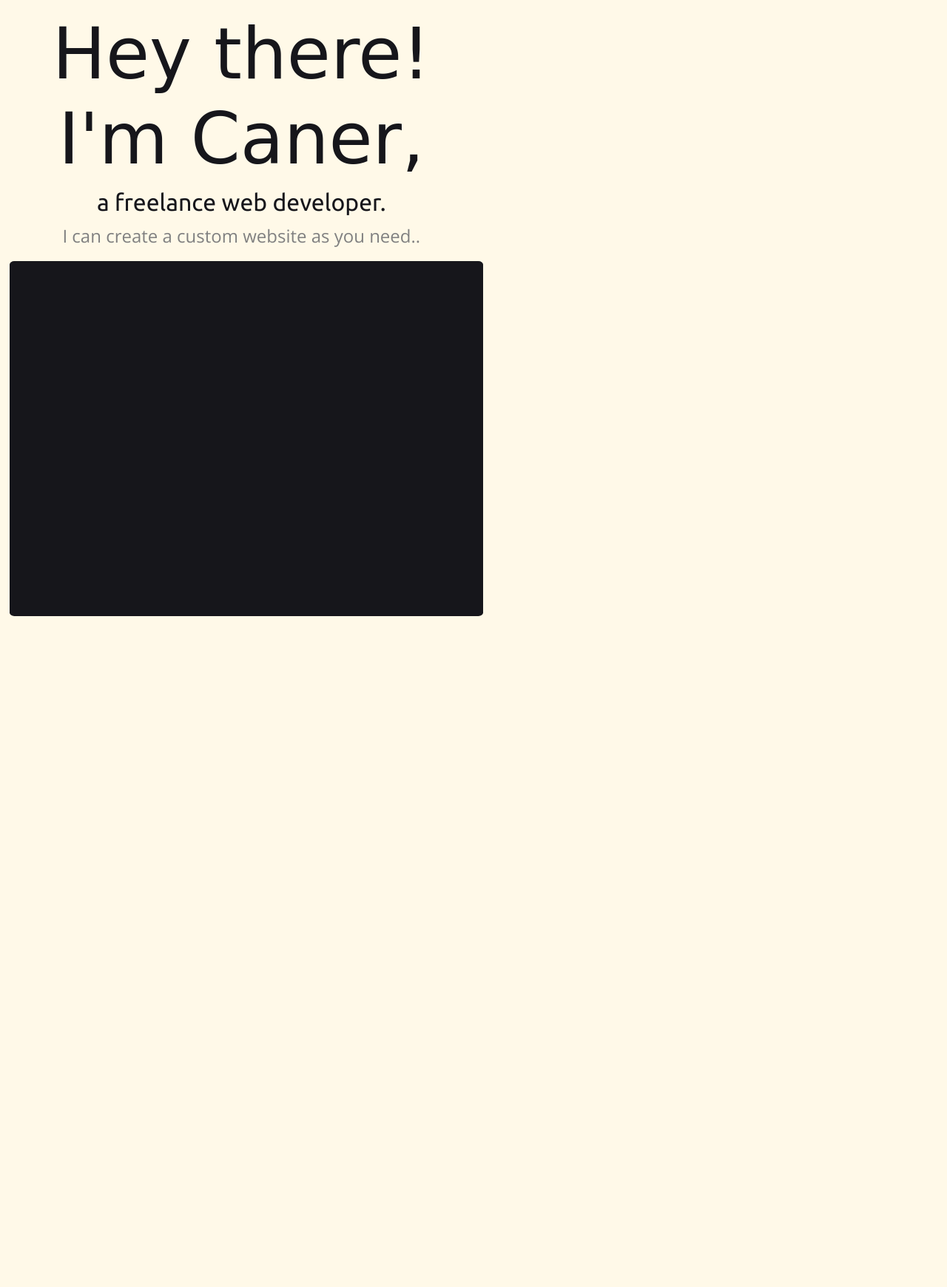
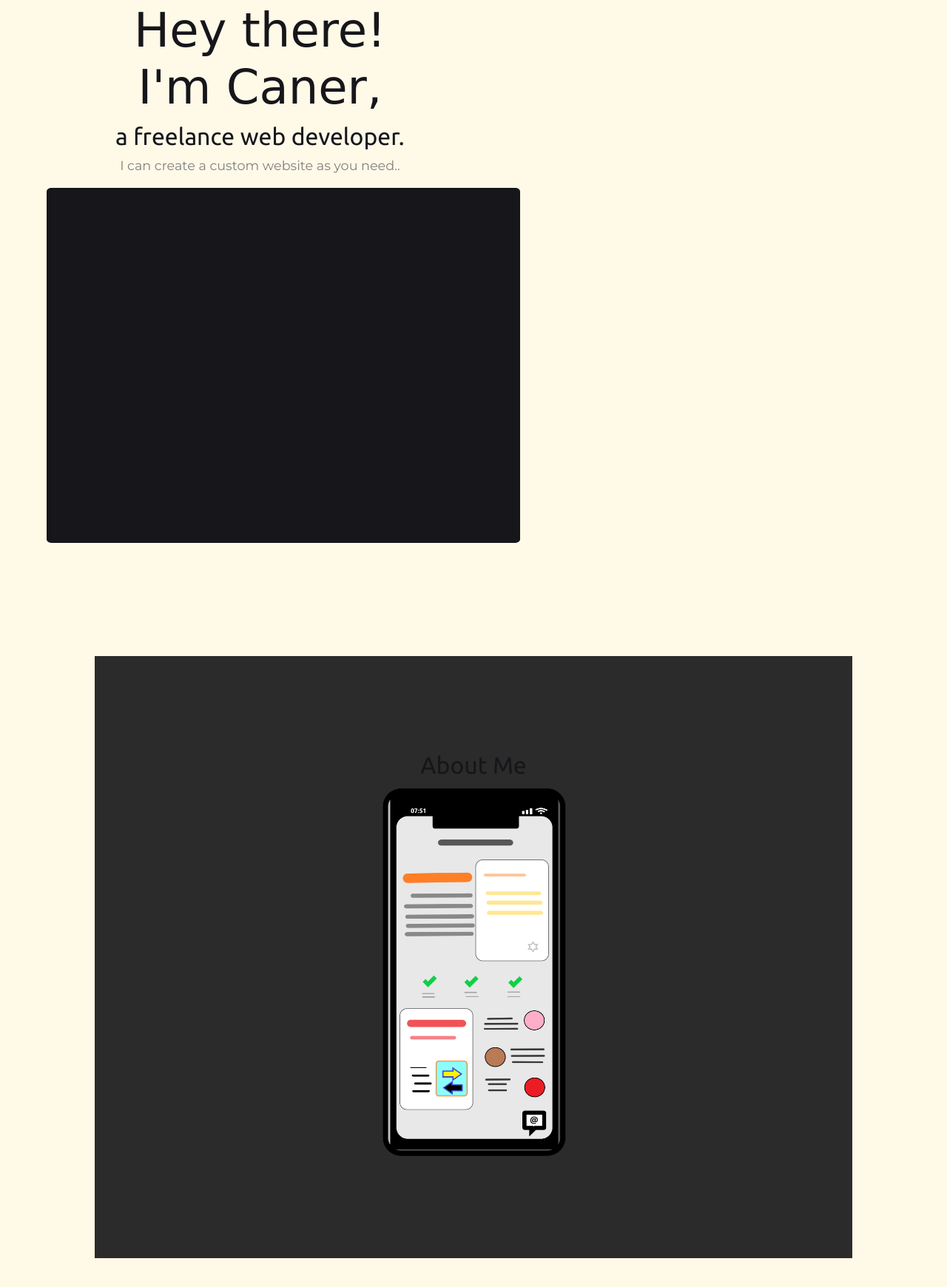
Before and after one commit to tuncaycaner/cnrtncy, a plain HTML site: page index.html in a window 1280 px wide. Shown: the part 134-1874 px from the top of the page at 74% size. Before the commit the page ends 1004 px from the top, so only its background shows below. Drawn offline with nearby package versions, Linux system fonts and the light colour scheme; a web font is replaced by a local one.

Commit message:
Add files via upload

```diff
--- a/css/styles.css
+++ b/css/styles.css
@@ -42,8 +42,12 @@ font-family: 'Ubuntu', sans-serif; */
 }
 
 
+.container-title {
+  padding: 2% 5%;
+}
+
 .title-row {
-  padding: 3% 1%;
+
   text-align: center;
 }
 
@@ -66,41 +70,38 @@ font-family: 'Ubuntu', sans-serif; */
 
 
 
-@media (max-width: 1000px) {
-  /* .animation-col {
+@media (max-width: 1200px) {
+
+ .animation-col {
 
     transform: scale(0.9);
   }
-
-  #title {
-    transform: scale(0.9);
-  } */
-  body {
-    transform: scale(0.8);
-  }
-}
 
 
 
 
 
+}
+
+
 body {
   background-color: #FFF9E8;
   font-family: 'Ubuntu', sans-serif;
+
 }
 
 h1 {
   font-family: 'Sofia', cursive;
   color: #16161B;
-  font-size: 6em;
+  font-size: 4rem;
 
 }
 
 h2 {
-  font-family: 'Ubuntu', sans-serif;
+  font-family: 'Montserrat', sans-serif;
   color: #16161B;
-  font-weight: 400;
-  font-size: 4rem;
+  font-weight: normal;
+  font-size: 3rem;
 
 }
 
@@ -112,10 +113,10 @@ h3 {
 }
 
 p {
-  font-family: 'Open Sans', sans-serif;
+  font-family: 'Montserrat', sans-serif;
   color: grey;
   font-weight: 300;
-  font-size: 1.5rem;
+  font-size: 1.1rem;
 
 }
 
@@ -144,3 +145,24 @@ p {
   margin-left: 40%;
 
 } */
+
+
+
+#features {
+  align-items: center;
+  text-align: center;
+  padding: 5% 0%;
+
+}
+
+
+.container-features {
+  background-color: #2B2B2B;
+  padding: 10% 10%;
+  margin: 5% 10%;
+}
+
+.responsive-img {
+  width: 20vw;
+  height: 40vw;
+}
--- a/index.html
+++ b/index.html
@@ -75,6 +75,8 @@
       </div>
 
 
+
+      <div class="container-fluid container-title">
         <div class="row title-row">
           <div class="col-xl-6 col-lg-6 col-md-12 col-sm-12 col-12 title-col col-auto me-auto">
             <h1 class="title-text">Hey there! <br>I'm Caner,</h1>
@@ -104,6 +106,11 @@
         </div>
 
       </div>
+
+
+
+
+    </div>
   </section>
 
 
@@ -115,6 +122,11 @@
   <!-- Features -->
 
   <section id="features">
+    <div class="container-features">
+      <h3>About Me</h3>
+      <img class="responsive-img" src="images/responsive-design.png" alt="responsive-img">
+
+    </div>
 
 
 
```
Lines whose indentation alone changed are shown as unchanged.
